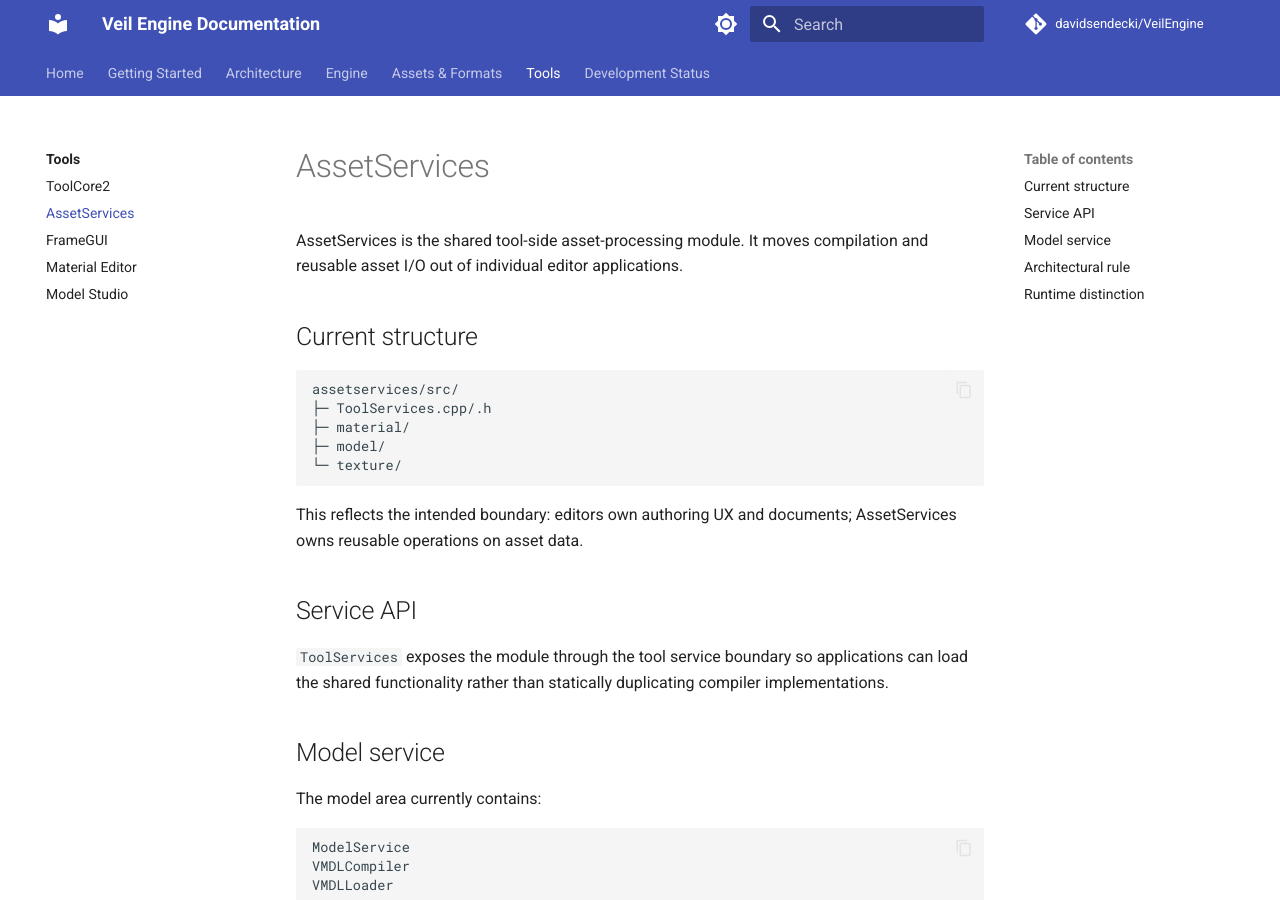
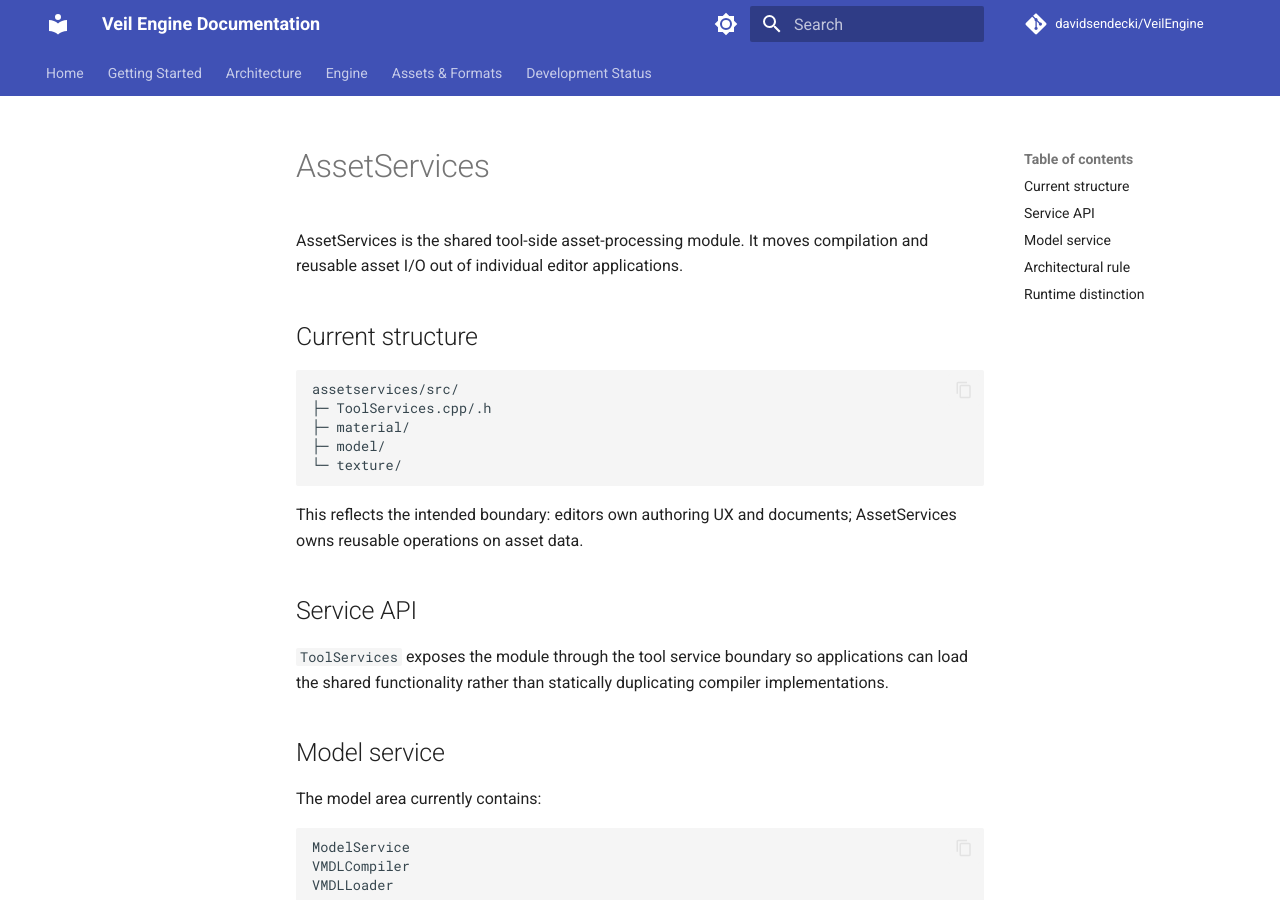
Before and after one commit to davidsendecki/VeilEngine-Doc, an MkDocs documentation site: the page built from docs/tools/asset-services.md, in a window 1280 px wide and 900 px high. Built offline with MkDocs 1.6.1 and Material for MkDocs 9.7.7, drawn with Linux system fonts in a browser that asks for light colours; comment, search, counter and statistics services are not loaded.

Commit message:
Temporarily remove tools from documentation navigation

```diff
--- a/mkdocs.yml
+++ b/mkdocs.yml
@@ -59,11 +59,4 @@ nav:
       - Overview: assets/index.md
       - Materials & Shaders: assets/materials-shaders.md
       - VMDL: assets/vmdl.md
-  - Tools:
-      - Overview: tools/index.md
-      - ToolCore2: tools/toolcore2.md
-      - AssetServices: tools/asset-services.md
-      - FrameGUI: tools/framegui.md
-      - Material Editor: tools/material-editor.md
-      - Model Studio: tools/model-studio.md
   - Development Status: development-status.md
```
